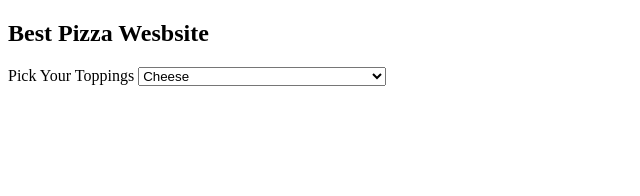
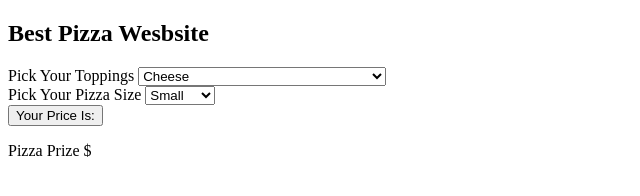
Before and after one commit to MoeNur24/Pizza-Pizza, a plain HTML site: page index.html in a window 1280 px wide. Shown: the whole page, without its empty margins (0-640 px from the left). Drawn offline with Linux system fonts and the light colour scheme.

Commit message:
Finish Update Html for now

```diff
--- a/index.html
+++ b/index.html
@@ -9,7 +9,7 @@
 </head>
 <body>
     <div class="container">
-        <form id="formUno"></form>
+        <form id="formUno">
         <h2>Best Pizza Wesbsite</h2>
         <div class="form-group">
         <label for="toppings">Pick Your Toppings</label>
@@ -20,7 +20,19 @@
         <option value="4">Cheese-Chicken-Pineapple-Jalapeño-</option>
         </select>
         </div>
-
+        <div class="form-group">
+            <label for="size">Pick Your Pizza Size</label>
+            <select class="form-control" id="size">
+                <option value="1">Small</option>
+                <option value="2">Medium</option>
+                <option value="3">Large</option>
+            </select>
+        </div>
+        <button type="submit" class="btn-dark">Your Price Is:</button>
+    </form>
+    <div id="output">
+        <p>Pizza Prize <span id="pizza-cost"> $ </span> </p>
+    </div>
     </div>
 </body>
 </html>
```
